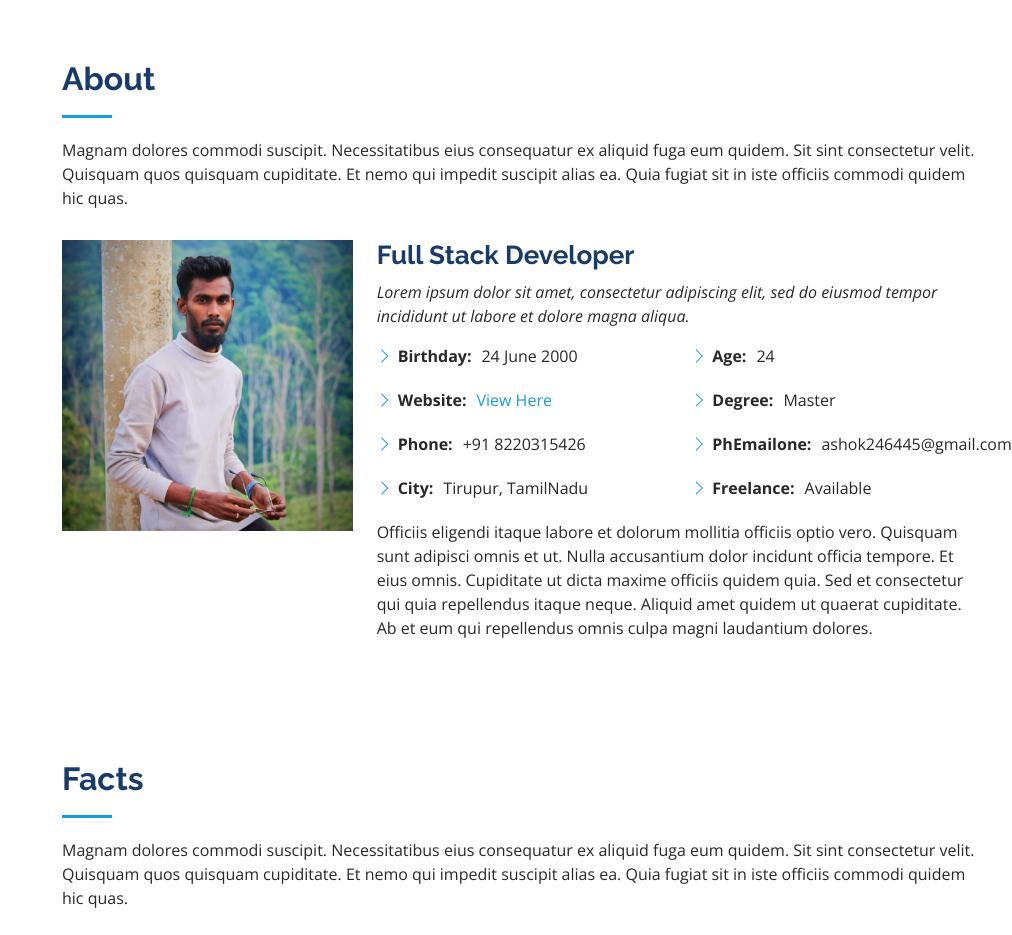
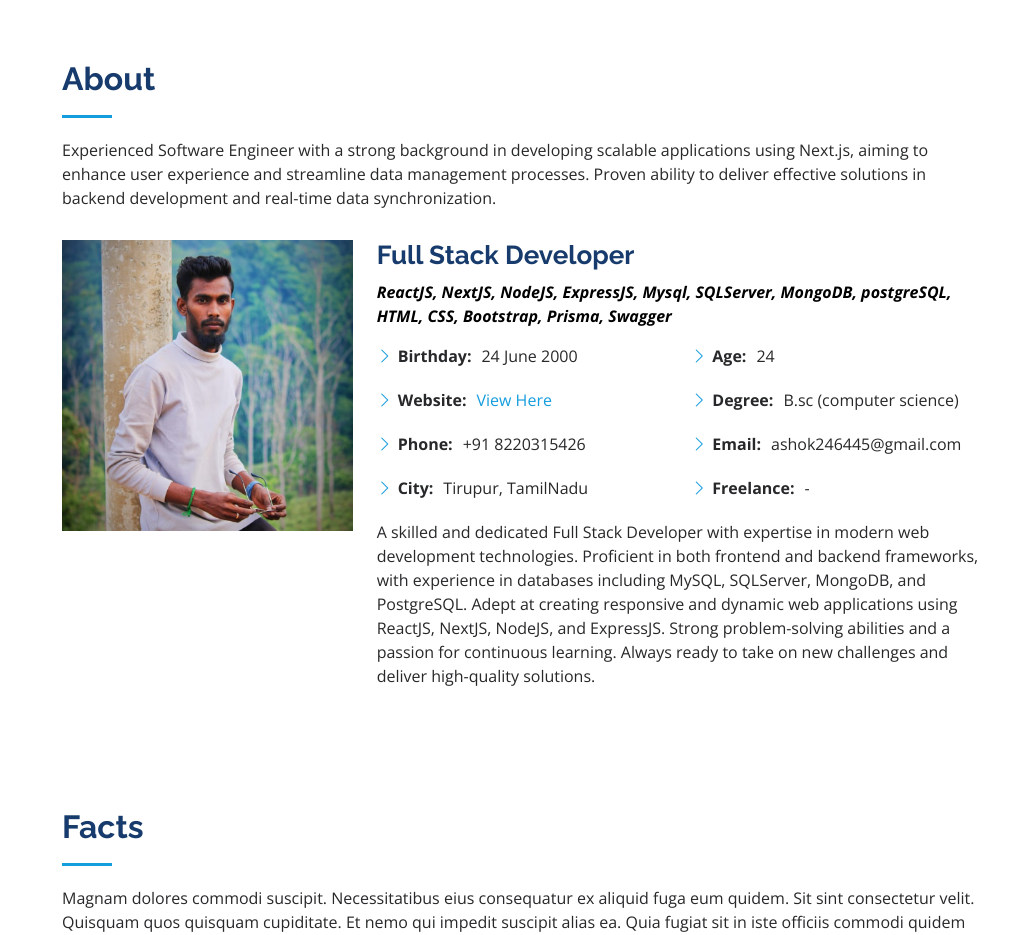
Before and after one commit to AshokAshok24/my-portfolio, a Next.js app: page / in a window 1280 px wide. Shown: the part 800-1735 px from the top of the page, without its empty margins (268-1280 px from the left). Built offline with nearby package versions, Linux system fonts and the light colour scheme.

Commit message:
About profile change

```diff
--- a/components/About.jsx
+++ b/components/About.jsx
@@ -9,7 +9,9 @@ const About = () => {
 
                     <div class="section-title">
                         <h2>About</h2>
-                        <p>Magnam dolores commodi suscipit. Necessitatibus eius consequatur ex aliquid fuga eum quidem. Sit sint consectetur velit. Quisquam quos quisquam cupiditate. Et nemo qui impedit suscipit alias ea. Quia fugiat sit in iste officiis commodi quidem hic quas.</p>
+                        <p>
+                            Experienced Software Engineer with a strong background in developing scalable applications using Next.js, aiming to enhance user experience and streamline data management processes. Proven ability to deliver effective solutions in backend development and real-time data synchronization.
+                        </p>
                     </div>
 
                     <div class="row">
@@ -18,9 +20,8 @@ const About = () => {
                         </div>
                         <div class="col-lg-8 pt-4 pt-lg-0 content" data-aos="fade-left">
                             <h3>Full Stack Developer</h3>
-                            <p class="fst-italic">
-                                Lorem ipsum dolor sit amet, consectetur adipiscing elit, sed do eiusmod tempor incididunt ut labore et dolore
-                                magna aliqua.
+                            <p class="fst-italic" style={{ color: "black", fontWeight: 'bolder' }}>
+                                ReactJS, NextJS, NodeJS, ExpressJS, Mysql, SQLServer, MongoDB, postgreSQL, HTML, CSS, Bootstrap, Prisma, Swagger
                             </p>
                             <div class="row">
                                 <div class="col-lg-6">
@@ -34,15 +35,14 @@ const About = () => {
                                 <div class="col-lg-6">
                                     <ul>
                                         <li><i class="bi bi-chevron-right"></i> <strong>Age:</strong> <span>24</span></li>
-                                        <li><i class="bi bi-chevron-right"></i> <strong>Degree:</strong> <span>Master</span></li>
-                                        <li><i class="bi bi-chevron-right"></i> <strong>PhEmailone:</strong> <span>ashok246445@gmail.com</span></li>
-                                        <li><i class="bi bi-chevron-right"></i> <strong>Freelance:</strong> <span>Available</span></li>
+                                        <li><i class="bi bi-chevron-right"></i> <strong>Degree:</strong> <span>B.sc (computer science)</span></li>
+                                        <li><i class="bi bi-chevron-right"></i> <strong>Email:</strong> <span>ashok246445@gmail.com</span></li>
+                                        <li><i class="bi bi-chevron-right"></i> <strong>Freelance:</strong> <span>-</span></li>
                                     </ul>
                                 </div>
                             </div>
                             <p>
-                                Officiis eligendi itaque labore et dolorum mollitia officiis optio vero. Quisquam sunt adipisci omnis et ut. Nulla accusantium dolor incidunt officia tempore. Et eius omnis.
-                                Cupiditate ut dicta maxime officiis quidem quia. Sed et consectetur qui quia repellendus itaque neque. Aliquid amet quidem ut quaerat cupiditate. Ab et eum qui repellendus omnis culpa magni laudantium dolores.
+                                A skilled and dedicated Full Stack Developer with expertise in modern web development technologies. Proficient in both frontend and backend frameworks, with experience in databases including MySQL, SQLServer, MongoDB, and PostgreSQL. Adept at creating responsive and dynamic web applications using ReactJS, NextJS, NodeJS, and ExpressJS. Strong problem-solving abilities and a passion for continuous learning. Always ready to take on new challenges and deliver high-quality solutions.
                             </p>
                         </div>
                     </div>
```
